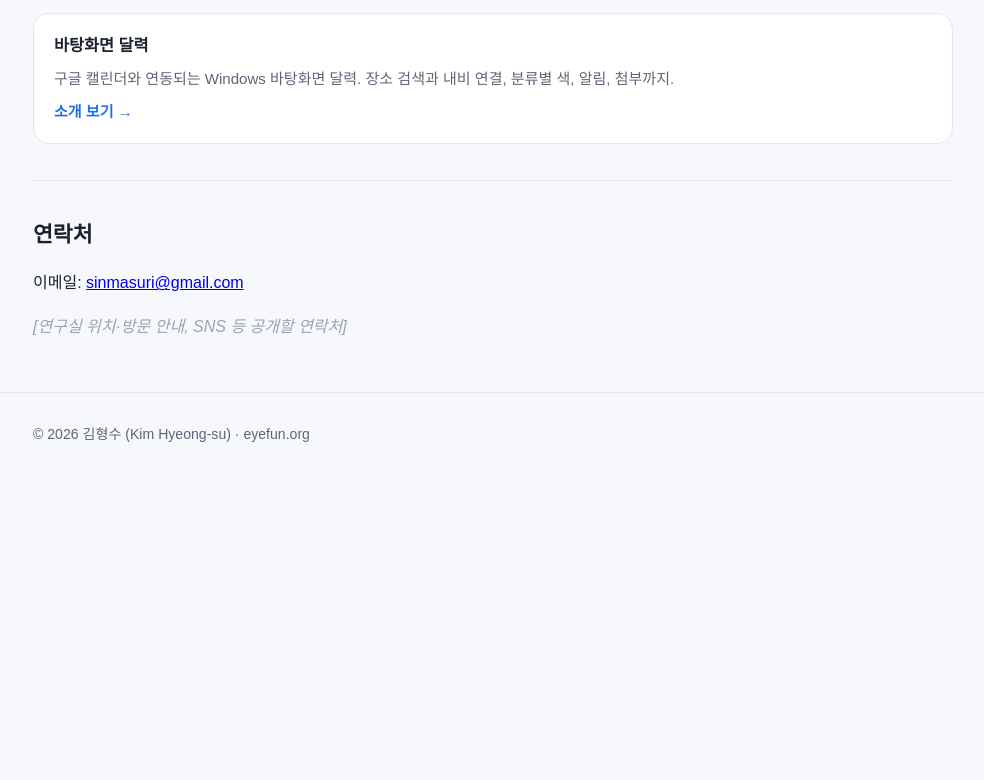
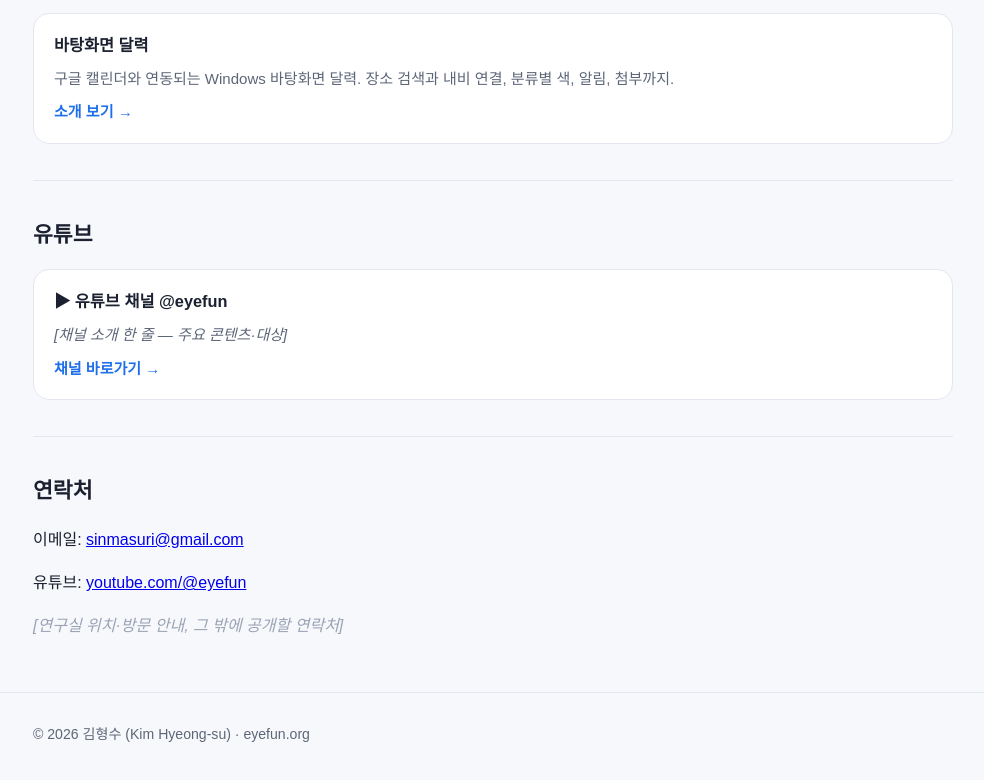
Before and after one commit to EYEfUN77/eyefun-home, a plain HTML site: page index.html in a window 1280 px wide. Shown: the part 1674-2454 px from the top of the page, without its empty margins (147-1131 px from the left). Before the commit the page ends 2171 px from the top, so only its background shows below. Drawn offline with Linux system fonts and the light colour scheme; a web font is replaced by a local one.

Commit message:
유튜브 채널 추가

```diff
--- a/index.html
+++ b/index.html
@@ -43,7 +43,7 @@ footer{padding:30px 0 50px;color:var(--muted);font-size:.88rem;border-top:1px so
 </head>
 <body>
 <div class="draft">초안(작성 중) — 내용은 확정 전 개요입니다.</div>
-<header><div class="wrap"><b>김형수</b><nav><a href="#about">소개</a><a href="#career">경력</a><a href="#research">연구</a><a href="#projects">사업·프로젝트</a><a href="#teaching">강의</a><a href="#apps">개발</a><a href="#contact">연락처</a></nav></div></header>
+<header><div class="wrap"><b>김형수</b><nav><a href="#about">소개</a><a href="#career">경력</a><a href="#research">연구</a><a href="#projects">사업·프로젝트</a><a href="#teaching">강의</a><a href="#apps">개발</a><a href="#youtube">유튜브</a><a href="#contact">연락처</a></nav></div></header>
 
 <main class="wrap">
 <div class="hero">
@@ -99,9 +99,16 @@ footer{padding:30px 0 50px;color:var(--muted);font-size:.88rem;border-top:1px so
   </div>
 </section>
 
+<section id="youtube"><h2>유튜브</h2>
+  <div class="grid">
+    <div class="card"><h3>▶ 유튜브 채널 @eyefun</h3><p class="ph">[채널 소개 한 줄 — 주요 콘텐츠·대상]</p><p style="margin-top:8px"><a href="https://www.youtube.com/@eyefun" target="_blank" rel="noopener">채널 바로가기 →</a></p></div>
+  </div>
+</section>
+
 <section id="contact"><h2>연락처</h2>
   <p>이메일: <a href="mailto:sinmasuri@gmail.com">sinmasuri@gmail.com</a></p>
-  <p class="ph">[연구실 위치·방문 안내, SNS 등 공개할 연락처]</p>
+  <p>유튜브: <a href="https://www.youtube.com/@eyefun" target="_blank" rel="noopener">youtube.com/@eyefun</a></p>
+  <p class="ph">[연구실 위치·방문 안내, 그 밖에 공개할 연락처]</p>
 </section>
 </main>
 
```
